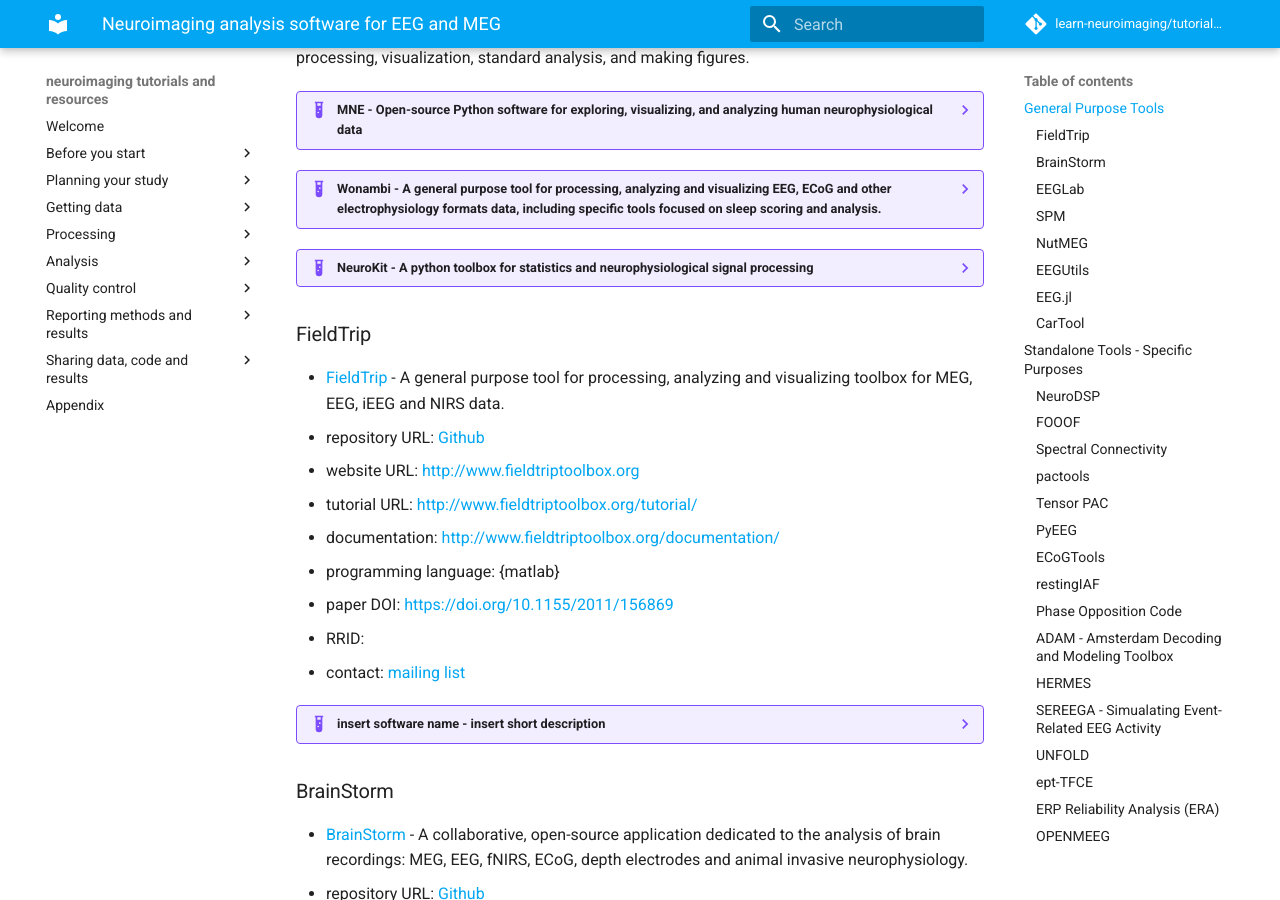
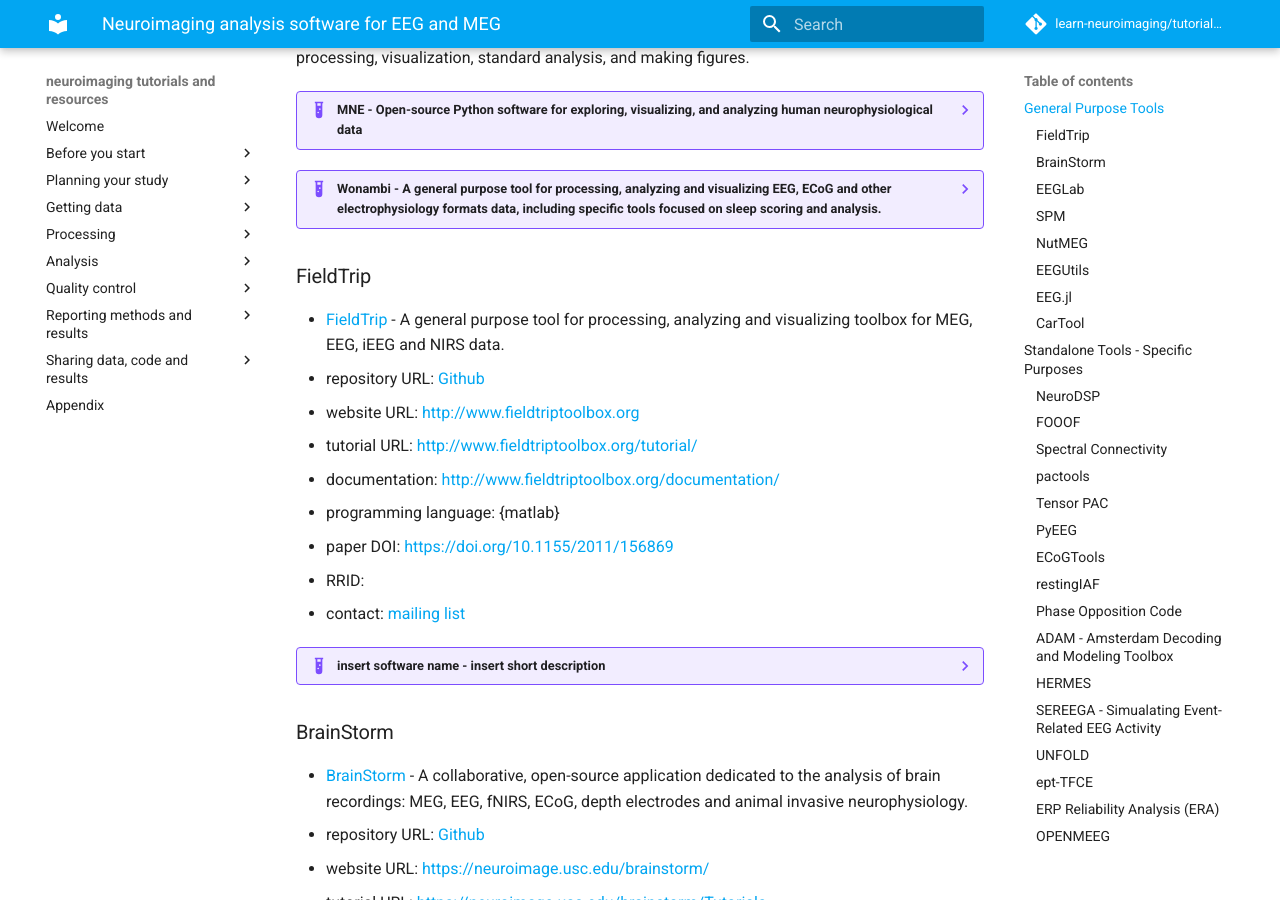
Before and after one commit to learn-neuroimaging/hitchhackers_guide_brain, an MkDocs documentation site: the page built from docs/analysis_software_MEEG.md, in a window 1280 px wide and 900 px high, scrolled down 302 px. Built offline with MkDocs 1.6.1 and Material for MkDocs 9.7.7, drawn with Linux system fonts in a browser that asks for light colours; comment, search, counter and statistics services are not loaded.

Commit message:
remove neurokit from MEEG page

```diff
--- a/docs/analysis_software_MEEG.md
+++ b/docs/analysis_software_MEEG.md
@@ -35,24 +35,6 @@
     -   RRID:
     -   tutorial:
         -   [URL](https://wonambi-python.github.io/analysis/index.html)
-        -   programming language: {python}
-        -   level:
-        -   tags:
-        -   date:
-        -   duration:
-        -   by:
-
-??? example "NeuroKit -  A python toolbox for statistics and neurophysiological signal processing"
-    -   [code repository](https://github.com/neuropsychology/NeuroKit.py)
-    -   [website](http://neurokit.readthedocs.io/en/latest/)
-    -   [documentation](https://neurokit.readthedocs.io/en/latest/documentation.html)
-    -   [contact](insert URL to mailing list, slack, forum, mattermost)
-    -   programming language: {python}
-    -   tags: {MEG} {EEG} {EDA} {EMG} {ECG}
-    -   [paper]
-    -   RRID:
-    -   tutorial:
-        -   [URL](https://neurokit.readthedocs.io/en/latest/tutorials/index.html)
         -   programming language: {python}
         -   level:
         -   tags:
```
